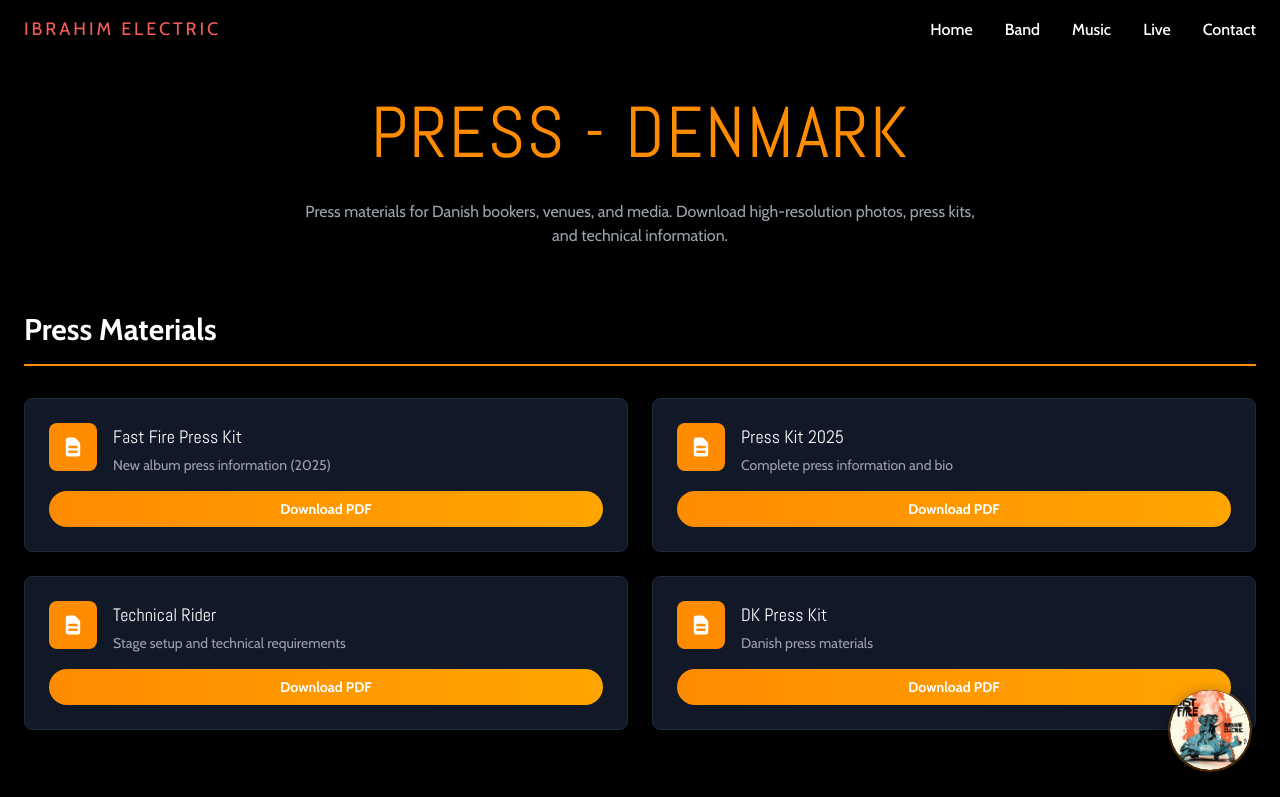
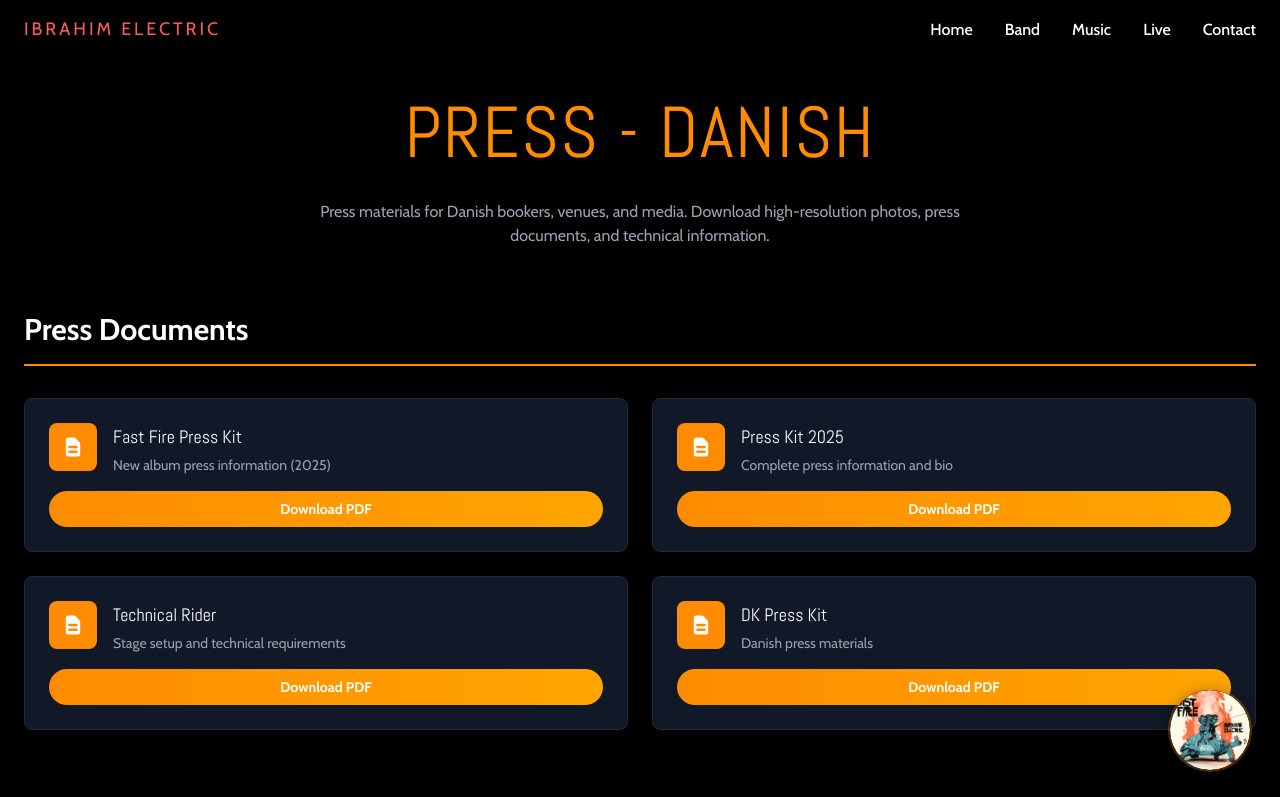
Before and after one commit to jeppetuxen/ibrahim-electric, a React (Vite) app in the folder ibrahim-react/: page /press/dk in a window 1280 px wide. Shown: the top 797 px of the page. Built offline with nearby package versions, Linux system fonts and the light colour scheme.

Commit message:
Update press pages terminology and language
- Change 'DENMARK' to 'DANISH' on all pages
- Replace 'Press Materials' and 'Press Kits' with 'Press Documents'
- Keep all text in English across all press pages
- Update Danish page description to English
- Maintain consistent terminology throughout

```diff
--- a/ibrahim-react/src/pages/Press.jsx
+++ b/ibrahim-react/src/pages/Press.jsx
@@ -24,7 +24,7 @@
         </h1>
 
         <p className="text-center text-gray-400 mb-16 max-w-2xl mx-auto">
-          Press materials for bookers, venues, and media. Choose your region to access press kits, high-resolution photos, and technical information.
+          Press materials for bookers, venues, and media. Choose your region to access press documents, high-resolution photos, and technical information.
         </p>
 
         <div className="max-w-4xl mx-auto grid md:grid-cols-2 gap-8">
@@ -66,13 +66,13 @@
                 </svg>
               </div>
               <h2 className="text-3xl font-heading text-white mb-3 group-hover:text-accent-orange transition-colors duration-300">
-                DENMARK
+                DANISH
               </h2>
               <p className="text-gray-400 mb-6">
-                Pressematerialer på dansk til danske bookere, spillesteder og medier
+                Press materials in Danish for local bookers, venues, and media
               </p>
               <div className="inline-flex items-center text-accent-orange font-bold">
-                Se Materialer
+                View Materials
                 <svg className="w-5 h-5 ml-2 group-hover:translate-x-2 transition-transform duration-300" fill="none" stroke="currentColor" viewBox="0 0 24 24">
                   <path strokeLinecap="round" strokeLinejoin="round" strokeWidth={2} d="M9 5l7 7-7 7" />
                 </svg>
--- a/ibrahim-react/src/pages/PressDK.jsx
+++ b/ibrahim-react/src/pages/PressDK.jsx
@@ -64,16 +64,16 @@
     <div className="pt-24 pb-20 min-h-screen bg-black page-transition-enter">
       <div className="container mx-auto px-6">
         <h1 className="text-5xl md:text-7xl font-heading text-center mb-8 tracking-wide text-accent-orange">
-          PRESS - DENMARK
+          PRESS - DANISH
         </h1>
 
         <p className="text-center text-gray-400 mb-16 max-w-2xl mx-auto">
-          Press materials for Danish bookers, venues, and media. Download high-resolution photos, press kits, and technical information.
+          Press materials for Danish bookers, venues, and media. Download high-resolution photos, press documents, and technical information.
         </p>
 
-        {/* Press Kits Downloads */}
+        {/* Press Documents Downloads */}
         <div className="mb-16">
-          <h2 className="text-3xl font-bold mb-8 pb-4 border-b-2 border-accent-orange">Press Materials</h2>
+          <h2 className="text-3xl font-bold mb-8 pb-4 border-b-2 border-accent-orange">Press Documents</h2>
           <div className="grid md:grid-cols-2 gap-6">
             {pressKits.map((kit, index) => (
               <div key={index} className="bg-gray-900 p-6 rounded-lg border border-gray-800 hover:border-accent-orange transition-all duration-300">
--- a/ibrahim-react/src/pages/PressEN.jsx
+++ b/ibrahim-react/src/pages/PressEN.jsx
@@ -62,12 +62,12 @@
         </h1>
 
         <p className="text-center text-gray-400 mb-16 max-w-2xl mx-auto">
-          Press materials for international bookers, venues, and media. Download high-resolution photos, press kits, and technical information.
+          Press materials for international bookers, venues, and media. Download high-resolution photos, press documents, and technical information.
         </p>
 
-        {/* Press Kits Downloads */}
+        {/* Press Documents Downloads */}
         <div className="mb-16">
-          <h2 className="text-3xl font-bold mb-8 pb-4 border-b-2 border-accent-orange">Press Materials</h2>
+          <h2 className="text-3xl font-bold mb-8 pb-4 border-b-2 border-accent-orange">Press Documents</h2>
           <div className="grid md:grid-cols-2 gap-6">
             {pressKits.map((kit, index) => (
               <div key={index} className="bg-gray-900 p-6 rounded-lg border border-gray-800 hover:border-accent-orange transition-all duration-300">
```
